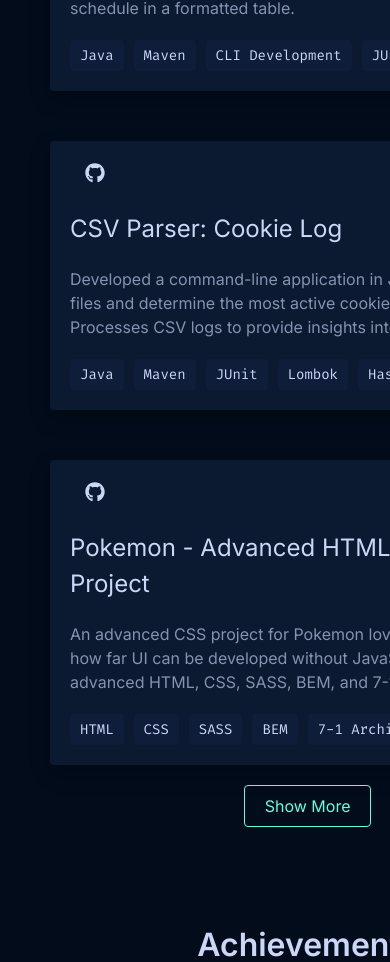
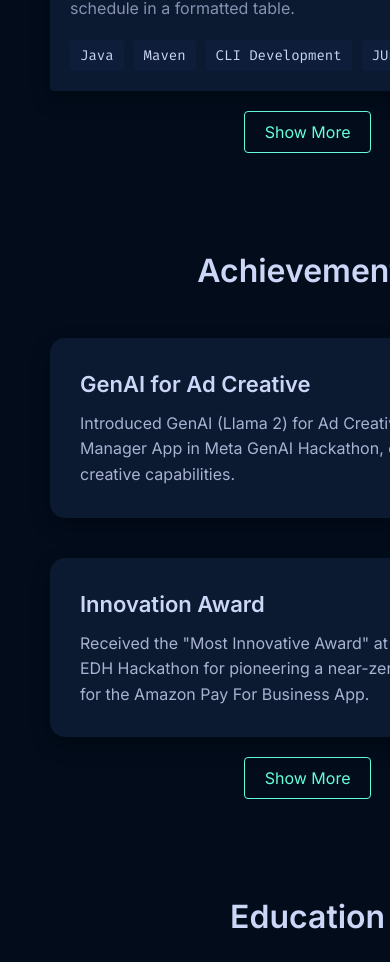
Before and after one commit to pathrabe/websitetest, a React (Create React App) app: page / in a window 390 px wide. Shown: the part 5135-6097 px from the top of the page. Built offline with nearby package versions, Linux system fonts and the light colour scheme.

Commit message:
Some media queries

```diff
--- a/src/components/Projects.js
+++ b/src/components/Projects.js
@@ -1,6 +1,4 @@
-// src/components/Projects.js
-
-import React, { useState } from "react";
+import React, { useState, useEffect } from "react";
 import styled from "styled-components";
 import theme from "../styles/theme";
 import { projects } from "../data/data";
@@ -30,7 +28,7 @@ const ProjectsGrid = styled.div`
 `;
 
 const ProjectCard = styled.div`
-  background: rgba(17, 34, 64, 0.6); // Semi-transparent dark navy
+  background: rgba(17, 34, 64, 0.6);
   border-radius: ${theme.borderRadius};
   padding: 20px;
   transition: transform 0.4s ease, box-shadow 0.4s ease;
@@ -40,47 +38,17 @@ const ProjectCard = styled.div`
   outline: none;
   cursor: pointer;
 
-  &::before {
-    content: "";
-    position: absolute;
-    top: -20%;
-    left: -20%;
-    width: 140%;
-    height: 140%;
-    background: radial-gradient(circle, rgba(100, 255, 218, 0.15), transparent);
-    opacity: 0;
-    transition: opacity 0.4s ease, transform 0.4s ease;
-    transform: scale(0.9);
-    filter: blur(30px);
-  }
-
   &:hover,
   &:focus {
     transform: translateY(-10px);
     box-shadow: 0 15px 40px rgba(0, 255, 255, 0.2);
-    background: rgba(17, 34, 64, 0.8); // Slightly more opaque on hover
-
-    &::before {
-      opacity: 1;
-      transform: scale(1.1);
-    }
+    background: rgba(17, 34, 64, 0.8);
   }
 
   .project-top {
     display: flex;
     justify-content: space-between;
     align-items: center;
-
-    .star-rating {
-      display: flex;
-      align-items: center;
-      color: ${theme.colors.green};
-      font-size: 14px;
-
-      svg {
-        margin-right: 5px;
-      }
-    }
 
     .project-links {
       a {
@@ -115,46 +83,13 @@ const ProjectCard = styled.div`
     gap: 10px;
 
     span {
-      background: rgba(17, 34, 64, 0.6); // Semi-transparent dark navy
+      background: rgba(17, 34, 64, 0.6);
       color: ${theme.colors.lightestSlate};
       padding: 5px 10px;
       border-radius: ${theme.borderRadius};
       font-size: 14px;
       font-family: ${theme.fonts.mono};
       transition: transform 0.4s ease, box-shadow 0.4s ease;
-      position: relative;
-      outline: none;
-      cursor: pointer;
-
-      &::before {
-        content: "";
-        position: absolute;
-        top: -20%;
-        left: -20%;
-        width: 140%;
-        height: 140%;
-        background: radial-gradient(
-          circle,
-          rgba(100, 255, 218, 0.15),
-          transparent
-        );
-        opacity: 0;
-        transition: opacity 0.4s ease, transform 0.4s ease;
-        transform: scale(0.9);
-        filter: blur(30px);
-      }
-
-      &:hover,
-      &:focus {
-        transform: translateY(-5px);
-        box-shadow: 0 15px 40px -20px ${theme.colors.darkNavy};
-        background: rgba(17, 34, 64, 0.8);
-
-        &::before {
-          opacity: 1;
-          transform: scale(1.1);
-        }
-      }
     }
   }
 `;
@@ -179,12 +114,29 @@ const ShowMoreButton = styled.button`
 
 const Projects = () => {
   const [showMore, setShowMore] = useState(false);
+  const [initialProjectsToShow, setInitialProjectsToShow] = useState(4);
+
+  useEffect(() => {
+    const updateProjectsToShow = () => {
+      if (window.innerWidth < 768) {
+        setInitialProjectsToShow(2); // Show 2 projects on mobile
+      } else {
+        setInitialProjectsToShow(4); // Show 4 projects on desktop
+      }
+    };
+
+    updateProjectsToShow();
+    window.addEventListener("resize", updateProjectsToShow);
+    return () => window.removeEventListener("resize", updateProjectsToShow);
+  }, []);
+
+  const projectsToShow = showMore
+    ? projects
+    : projects.slice(0, initialProjectsToShow);
 
   const handleShowMore = () => {
     setShowMore(!showMore);
   };
-
-  const projectsToShow = showMore ? projects : projects.slice(0, 4);
 
   return (
     <ProjectsSection id="projects">
@@ -203,7 +155,6 @@ const Projects = () => {
                   window.open(external || url, "_blank", "noopener,noreferrer");
                 }
               }}
-              style={{ transition: "all 0.6s ease" }}
             >
               <div className="project-top">
                 <div className="project-links">
@@ -232,11 +183,8 @@ const Projects = () => {
           )
         )}
       </ProjectsGrid>
-      {projects.length > 4 && (
-        <ShowMoreButton
-          onClick={handleShowMore}
-          style={{ transition: "all 0.6s ease" }}
-        >
+      {projects.length > initialProjectsToShow && (
+        <ShowMoreButton onClick={handleShowMore}>
           {showMore ? "Show Less" : "Show More"}
         </ShowMoreButton>
       )}
```
